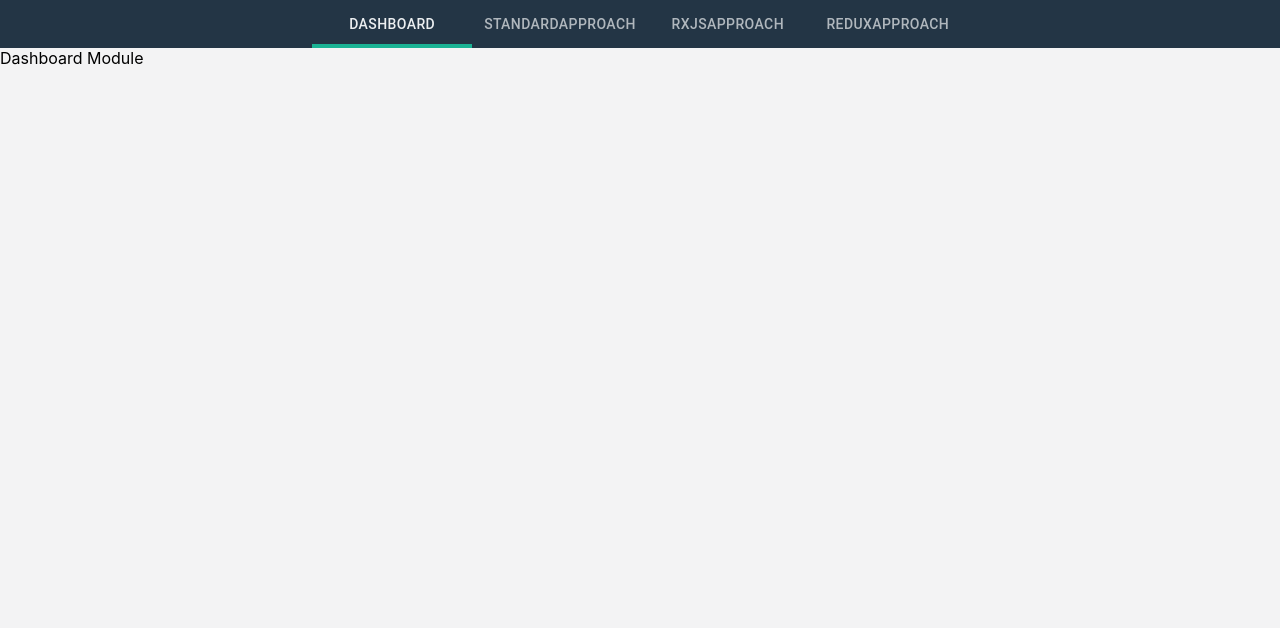
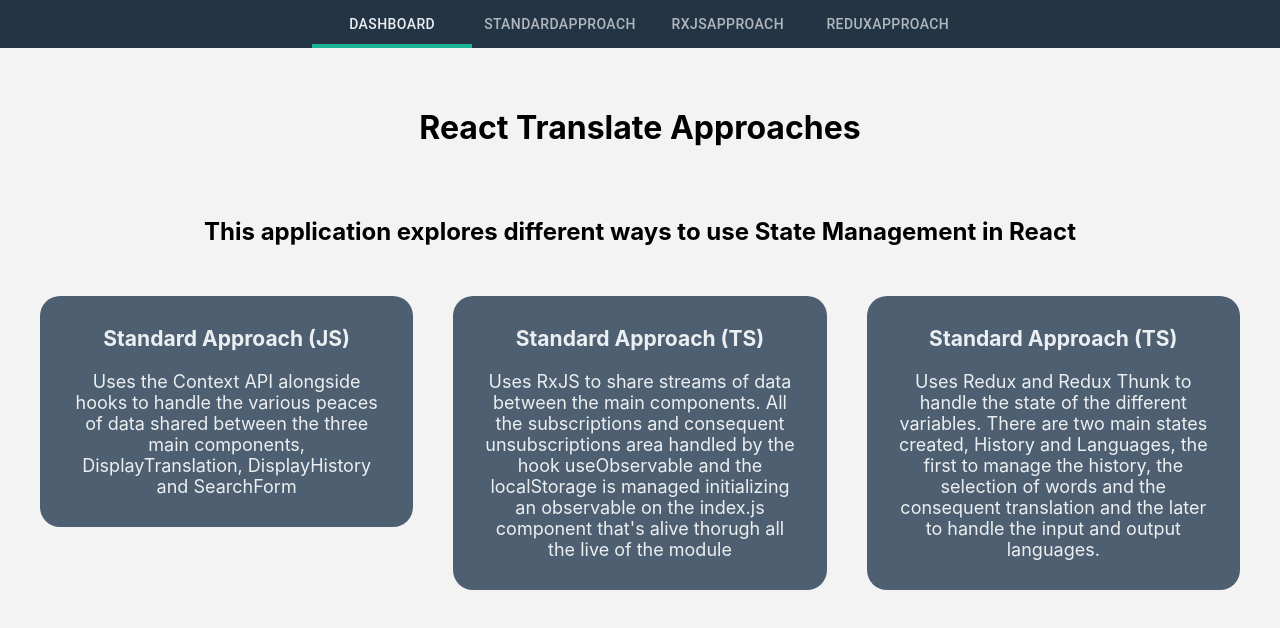
Before and after one commit to bernatsampera/react-translate, a React (Create React App) app in the folder client/: page / in a window 1280 px wide. Shown: the top 628 px of the page. Built offline with nearby package versions, Linux system fonts and the light colour scheme.

Commit message:
Add Introduction do dashboard

```diff
--- a/client/src/modules/Dashboard/index.js
+++ b/client/src/modules/Dashboard/index.js
@@ -1,7 +1,65 @@
 import React from 'react';
+import styled from 'styled-components';
+import { color } from '../../shared/theme';
+
+const Container = styled.div`
+  display: flex;
+  flex-direction: column;
+	align-items: center;
+	padding: 20px;
+`;
+
+const Title = styled.h1`
+  padding: 40px;
+`;
+
+const Subtitle = styled.h2`
+	padding: 30px;
+`;
+
+const ContentContainer = styled.div`
+	display: flex;
+	justify-content: space-around;
+`
+const ContentElement = styled.div`
+	flex-basis: 100%;
+	text-align: center;
+	padding: 30px;
+	margin: 20px;
+	background-color: ${color.Secondary};
+	color: ${color.Text};
+	border-radius: 20px;
+	height: fit-content;
+	font-size: large;
+`
+
+const ElementTitle = styled.h3`
+	padding-bottom: 20px;
+`
 
 const Dashboard = () => (
-    <div>Dashboard Module</div>
+    <Container>
+        <Title> React Translate Approaches</Title>
+        <Subtitle> This application explores different ways to use State Management in React </Subtitle>
+				<ContentContainer>
+					<ContentElement>
+						<ElementTitle> Standard Approach (JS)</ElementTitle>
+						<p>Uses the Context API alongside hooks to handle the various peaces of data shared between the three main components,
+						DisplayTranslation, DisplayHistory and SearchForm</p>
+					</ContentElement>
+					<ContentElement>
+						<ElementTitle> Standard Approach (TS)</ElementTitle>
+						<p>Uses RxJS to share streams of data between the main components. All the subscriptions and consequent unsubscriptions area handled by
+							the hook useObservable and the localStorage is managed initializing an observable on the index.js component that's alive thorugh all
+							the live of the module </p>
+					</ContentElement>
+					<ContentElement>
+						<ElementTitle> Standard Approach (TS)</ElementTitle>
+						<p> Uses Redux and Redux Thunk to handle the state of the different variables. There are two main states created, History and Languages,
+							the first to manage the history, the selection of words and the consequent translation and the later to handle the input and output languages. </p>
+					</ContentElement>
+				</ContentContainer>
+    </Container>
 );
 
 export default {
--- /dev/null
+++ b/client/src/react-app-env.d.ts
@@ -0,0 +1 @@
+/// <reference types="react-scripts" />
```
